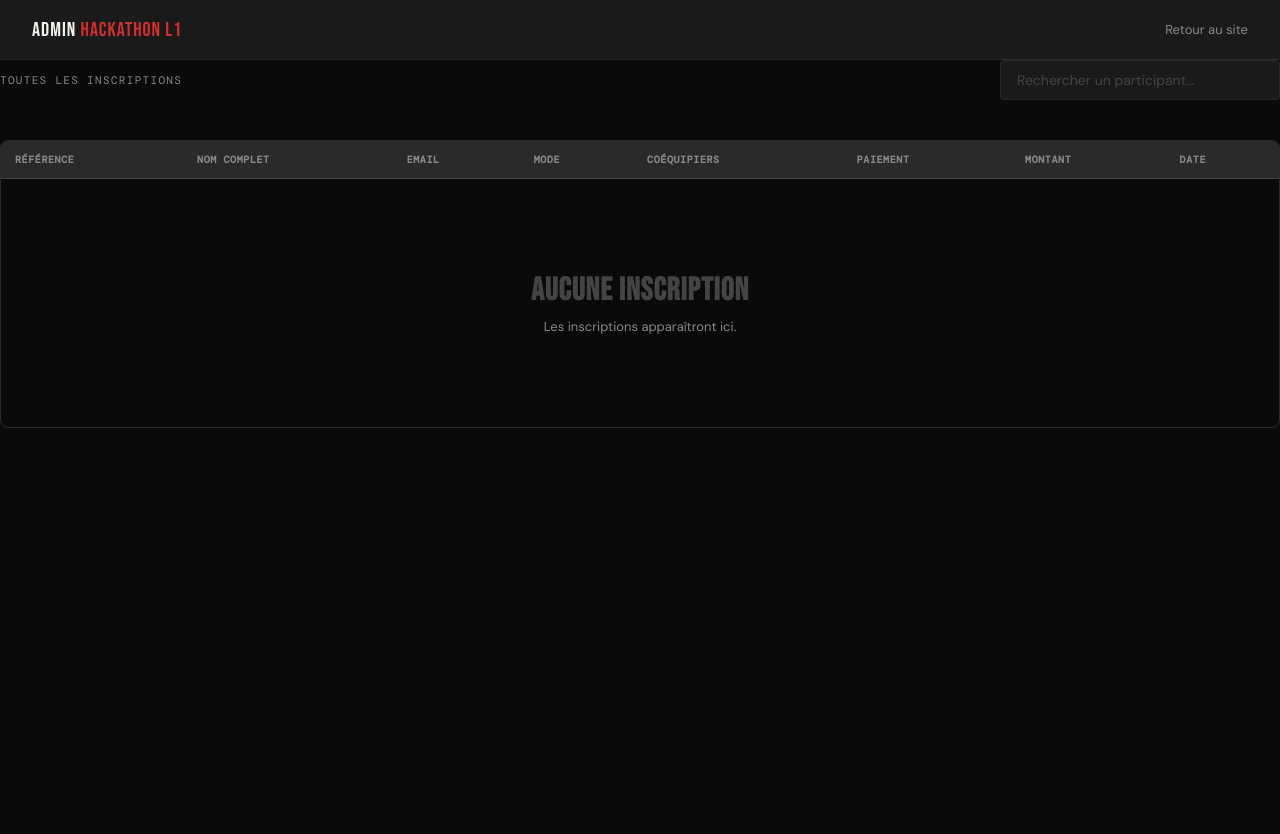
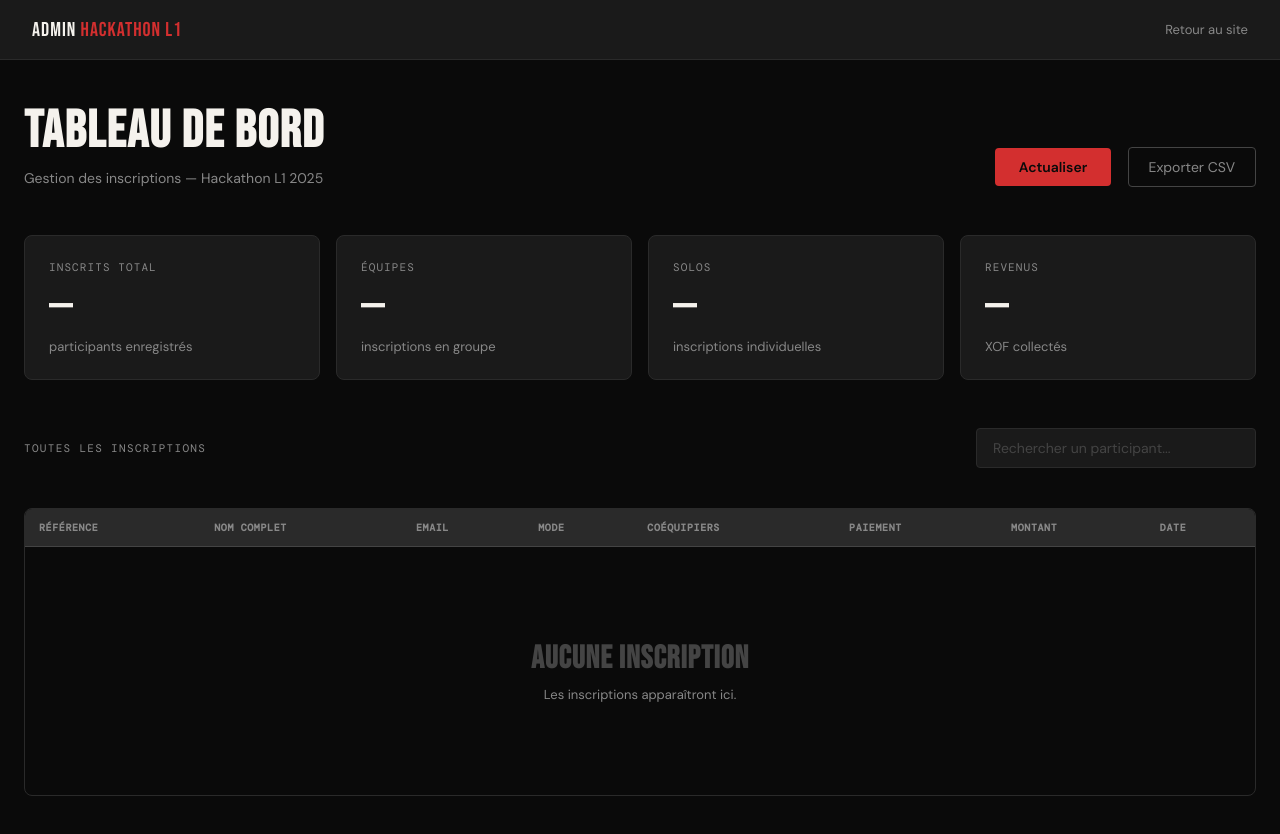
Before and after one commit to EPDU35/hark-inst, a website: page frontend/admin.html in a window 1280 px wide. Before the commit the page ends 800 px from the top, so only its background shows below. Drawn offline with nearby package versions, Linux system fonts and the light colour scheme; no server answers.

Commit message:
Add admin dashboard layout and data loading logic

```diff
--- a/frontend/admin.html
+++ b/frontend/admin.html
@@ -233,6 +233,41 @@
     <a href="/">Retour au site</a>
   </nav>
 
+  <main class="admin-main">
+    <div class="admin-header">
+      <div>
+        <h1>Tableau de bord</h1>
+        <p>Gestion des inscriptions — Hackathon L1 2025</p>
+      </div>
+      <div>
+        <button class="refresh-btn" onclick="loadData()">Actualiser</button>
+        <button class="export-btn" onclick="exportCSV()">Exporter CSV</button>
+      </div>
+    </div>
+
+    <div class="stats-row">
+      <div class="stat-card">
+        <div class="s-label">Inscrits total</div>
+        <div class="s-value" id="stat-total">—</div>
+        <div class="s-sub">participants enregistrés</div>
+      </div>
+      <div class="stat-card">
+        <div class="s-label">Équipes</div>
+        <div class="s-value" id="stat-teams">—</div>
+        <div class="s-sub">inscriptions en groupe</div>
+      </div>
+      <div class="stat-card">
+        <div class="s-label">Solos</div>
+        <div class="s-value" id="stat-solos">—</div>
+        <div class="s-sub">inscriptions individuelles</div>
+      </div>
+      <div class="stat-card">
+        <div class="s-label">Revenus</div>
+        <div class="s-value" id="stat-revenue">—</div>
+        <div class="s-sub">XOF collectés</div>
+      </div>
+    </div>
+
     <div class="toolbar">
       <div class="section-label">Toutes les inscriptions</div>
       <input type="text" class="search-bar" id="search-input" placeholder="Rechercher un participant..." oninput="filterTable()" />
@@ -269,29 +304,35 @@
     const BACKEND_URL = 'https://hark-inst.onrender.com';
     let allData = [];
 
+    function setEl(id, val) {
+      const el = document.getElementById(id);
+      if (el) el.textContent = val;
+    }
+
     async function loadData() {
       try {
         const res = await fetch(`${BACKEND_URL}/api/admin/registrations`);
+        if (!res.ok) throw new Error('HTTP ' + res.status);
         const data = await res.json();
         allData = data.registrations || [];
         renderStats(data);
         renderTable(allData);
-      } catch {
+      } catch (err) {
         allData = [];
         renderTable([]);
-        document.getElementById('stat-total').textContent = '0';
-        document.getElementById('stat-teams').textContent = '0';
-        document.getElementById('stat-solos').textContent = '0';
-        document.getElementById('stat-revenue').textContent = '0';
+        setEl('stat-total', '—');
+        setEl('stat-teams', '—');
+        setEl('stat-solos', '—');
+        setEl('stat-revenue', '—');
+        console.error('Erreur chargement:', err.message);
       }
     }
 
     function renderStats(data) {
-      document.getElementById('stat-total').textContent = data.total || 0;
-      document.getElementById('stat-teams').textContent = data.groups || 0;
-      document.getElementById('stat-solos').textContent = data.solos || 0;
-      const rev = (data.revenue || 0).toLocaleString('fr-FR');
-      document.getElementById('stat-revenue').textContent = rev;
+      setEl('stat-total', data.total || 0);
+      setEl('stat-teams', data.groups || 0);
+      setEl('stat-solos', data.solos || 0);
+      setEl('stat-revenue', (data.revenue || 0).toLocaleString('fr-FR'));
     }
 
     function renderTable(rows) {
```
